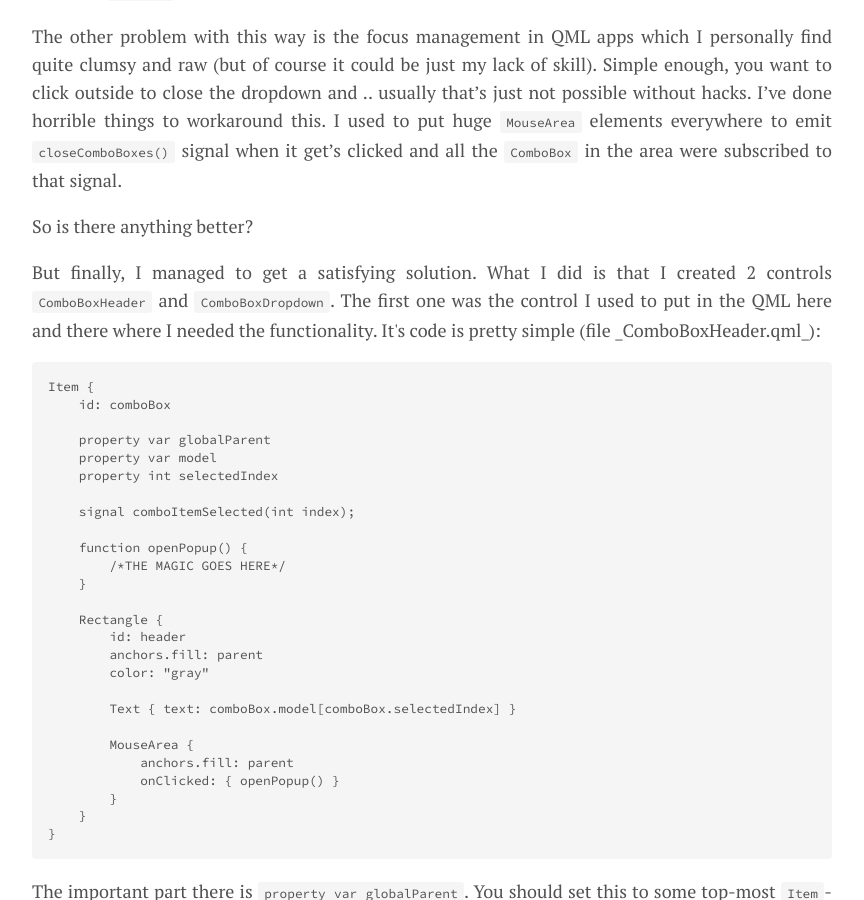
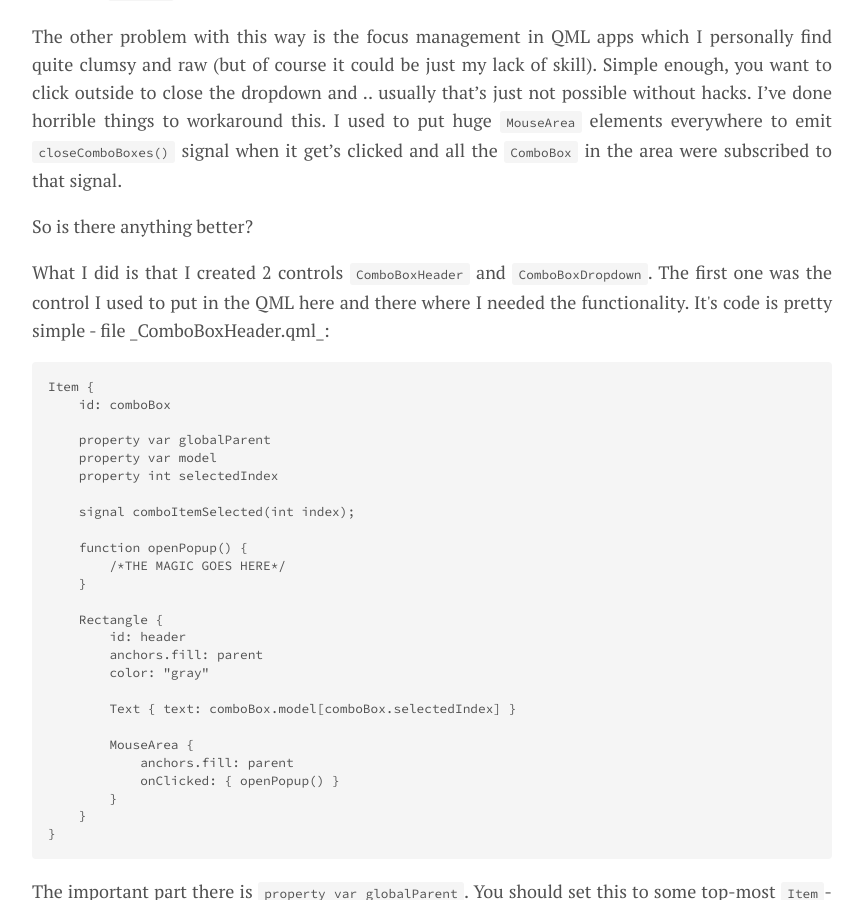
Before and after one commit to ribtoks/code-jamming, a Jekyll site: the page built from _posts/2017-11-22-ultimate-combobox-in-qml.md, in a window 1280 px wide and 900 px high, scrolled down 1700 px. Shown: the whole window, without its empty margins (208-1072 px from the left). Built offline with Jekyll 4.4.1, drawn with Linux system fonts in a browser that asks for light colours; nearby versions of some CDN libraries; comment, search, counter and statistics services are not loaded.

Commit message:
Update 2017-11-22-ultimate-combobox-in-qml.md

````diff
--- a/_posts/2017-11-22-ultimate-combobox-in-qml.md
+++ b/_posts/2017-11-22-ultimate-combobox-in-qml.md
@@ -92,7 +92,7 @@
 
 <!--more-->
 
-But finally, I managed to get a satisfying solution. What I did is that I created 2 controls `ComboBoxHeader` and `ComboBoxDropdown`. The first one was the control I used to put in the QML here and there where I needed the <ComboBox> functionality. It's code is pretty simple (file _ComboBoxHeader.qml_):
+What I did is that I created 2 controls `ComboBoxHeader` and `ComboBoxDropdown`. The first one was the control I used to put in the QML here and there where I needed the <ComboBox> functionality. It's code is pretty simple - file _ComboBoxHeader.qml_:
 
 ```
 Item {
````
